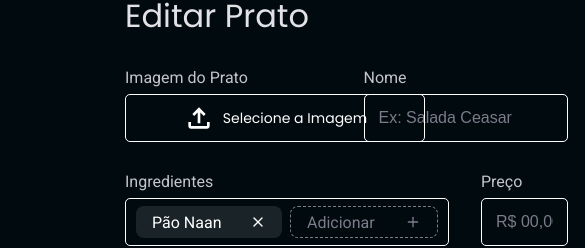
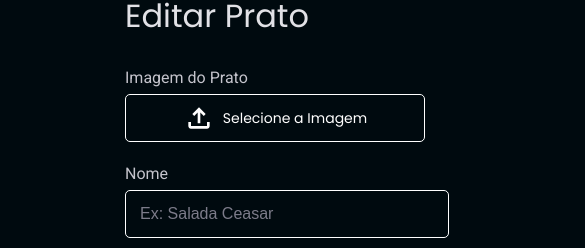
Before and after one commit to GabrielLoures/FoodExplorer_Front-End, a React (Vite) app: page / in a window 390 px wide. Shown: the part 201-449 px from the top of the page, 585 px wide, since content can reach past the window. Built offline with nearby package versions, Linux system fonts and the light colour scheme.

Commit message:
End Responsive Create Page

```diff
--- a/src/pages/Create/styles.js
+++ b/src/pages/Create/styles.js
@@ -81,6 +81,25 @@ export const Form = styled.form`
     max-width: 300px;
   }
 
+  @media (max-width: 820px) {
+    > .first-row {
+    display: block;
+    }
+
+    > .second-row {
+      display: block;
+    }
+
+    > .button-row {
+      display: block;
+    }
+
+    > .button-row .add-button {
+      width: 100%;
+      max-width: 1000px;
+    }
+  }
+
 `;
 
 export const InputWrapper = styled.div`
@@ -158,6 +177,10 @@ export const ImageUpload = styled.div`
     line-height: 24px;
     color: ${({ theme }) => theme.COLORS.WHITE};
   }
+
+  @media (max-width: 820px) {
+    margin-bottom: 80px;
+  }
 `;
 
 export const InputIngredients = styled.div`
@@ -173,4 +196,4 @@ export const InputIngredients = styled.div`
   border: 1px solid ${({ theme }) => theme.COLORS.WHITE};
   border-radius: 5px;
 
-`
+`;
```
